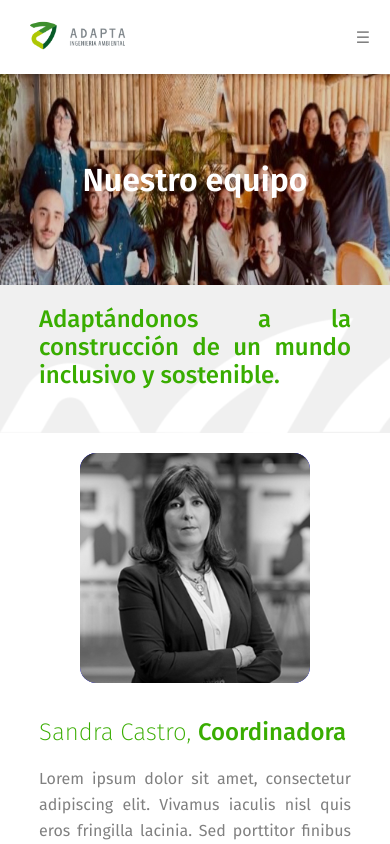
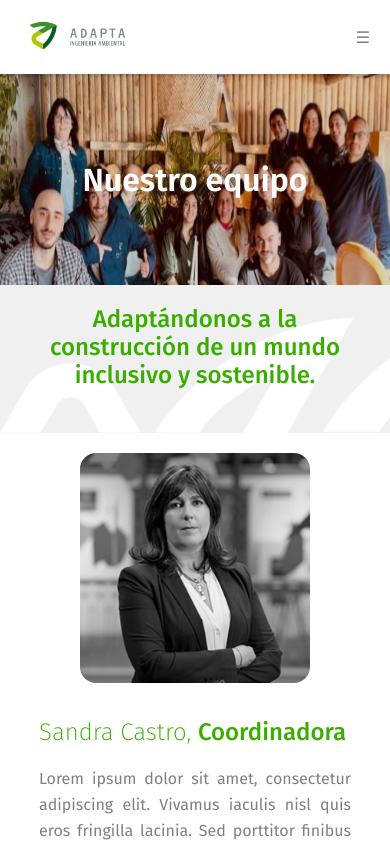
Before and after one commit to moras98/adapta-web-v2, a React (Create React App) app: page /sobre-nosotros/equipo in a window 390 px wide. Shown: the top 844 px of the page. Built offline with nearby package versions, Linux system fonts and the light colour scheme.

Commit message:
changed phone, removed blue background

```diff
--- a/src/App.css
+++ b/src/App.css
@@ -79,7 +79,7 @@ ul {
   }
 
   .phrase-section {
-    text-align: justify;
+    text-align: center;
     font-size: 16px;
   }
 }
--- a/src/locales/footer.js
+++ b/src/locales/footer.js
@@ -3,7 +3,7 @@ class Footer {
     this.addressTxt = addressTxt;
     this.address = "Blvr. Artigas 1132 / 001, CP 11.300; Montevideo, Uruguay";
     this.telTxt = telTxt;
-    this.tel = "(+598) 2408 8931";
+    this.tel = "(+598) 2706 7055";
     this.emailTxt = "Email";
     this.email = "info@adapta.uy";
   }
--- a/src/routes/Contact/Contact.js
+++ b/src/routes/Contact/Contact.js
@@ -79,7 +79,7 @@ export default function Contact({ language }) {
             <h2>{language.other_title}</h2>
             <ul>
               <li>
-                <b>{language.other_phone}:</b> (+598) 2408 8931
+                <b>{language.other_phone}:</b> (+598) 2706 7055
               </li>
               <li>
                 <b>{language.other_mail}:</b> info@adapta.uy
--- a/src/routes/Team/Team.css
+++ b/src/routes/Team/Team.css
@@ -43,7 +43,7 @@
   display: flex;
   align-items: center;
   justify-content: center;
-  background-color: blue;
+  /* background-color: blue; */
 }
 
 .coordinator-links {
```
